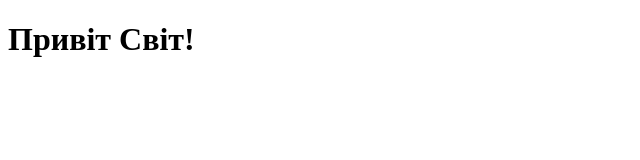
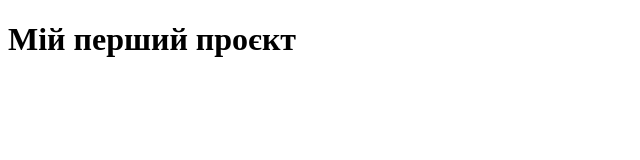
Before and after one commit to pidzharyy/mypage.github.io, a plain HTML site: page index.html in a window 1280 px wide. Shown: the whole page, without its empty margins (0-640 px from the left). Drawn offline with Linux system fonts and the light colour scheme; files that its build step writes are made by us from their sources.

Commit message:
Update index.html

```diff
--- a/index.html
+++ b/index.html
@@ -7,6 +7,6 @@
     <link rel="stylesheet" href="style.css">
 </head>
 <body>
-    <h1>Привіт Світ!</h1>
+    <h1>Мій перший проєкт</h1>
 </body>
 </html>
```
